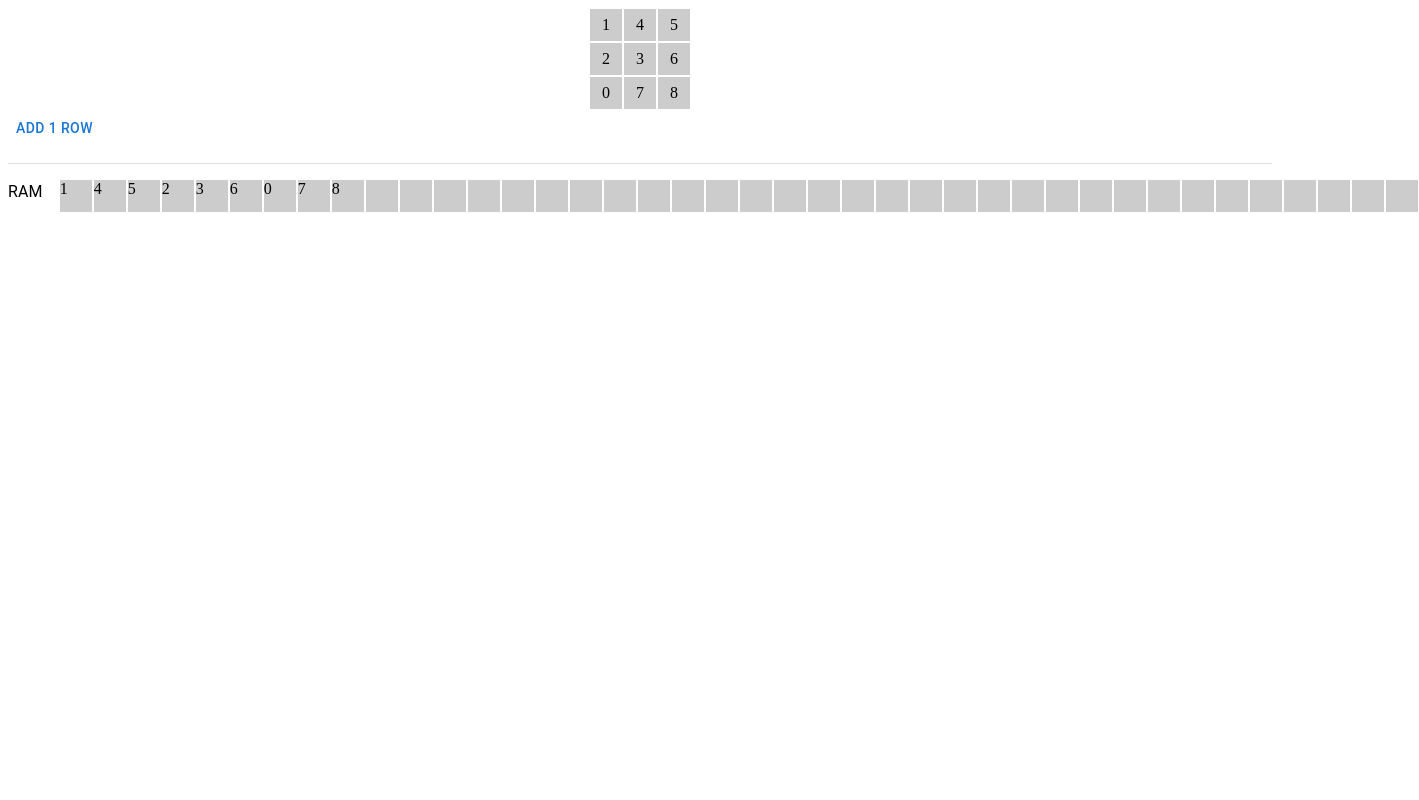
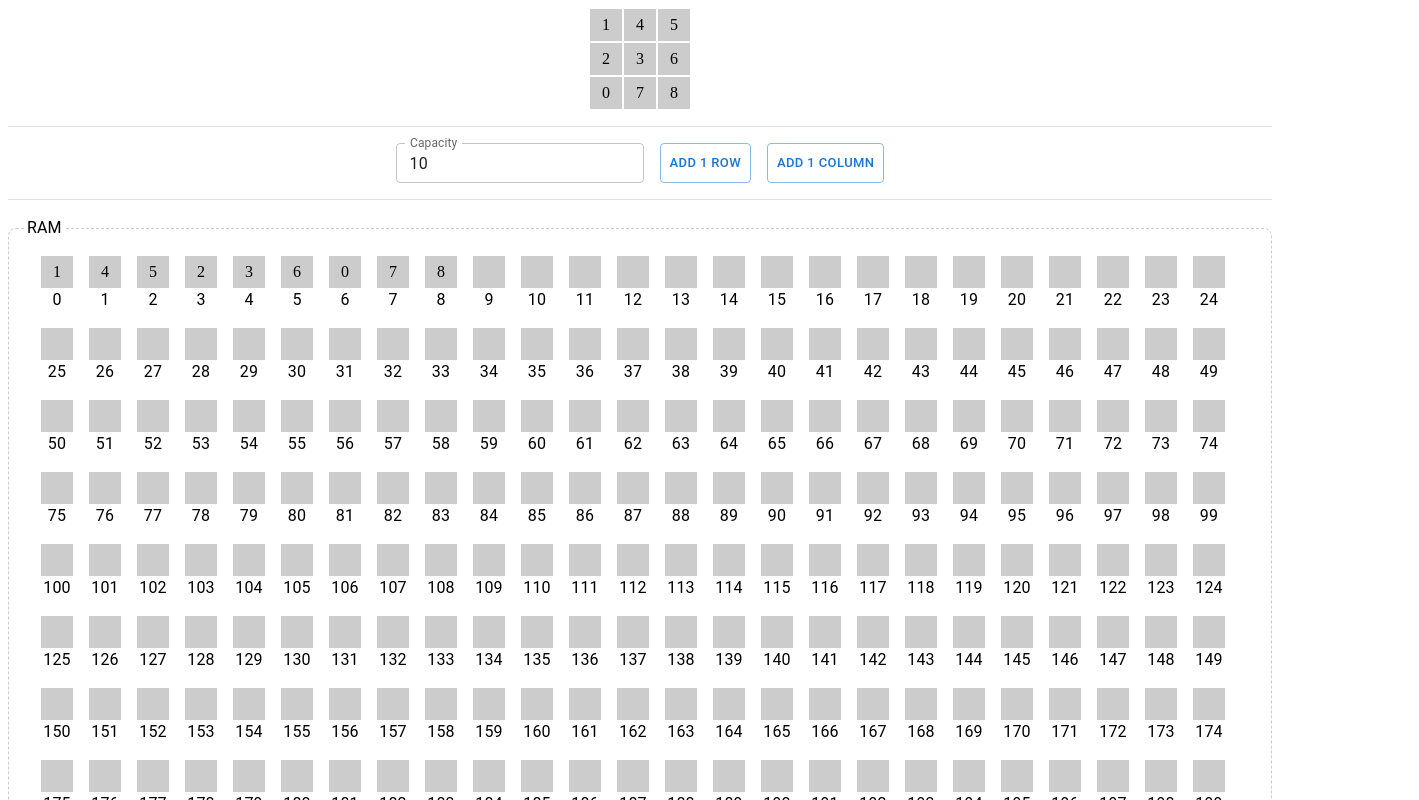
Before and after one commit to dang309/CS523, a React (Vite) app: page / in a window 1280 px wide. Shown: the top 800 px of the page, 1419 px wide, since content can reach past the window. Built offline with nearby package versions, Linux system fonts and the light colour scheme.

Commit message:
add capacity

```diff
--- a/src/App.jsx
+++ b/src/App.jsx
@@ -2,28 +2,52 @@ import { Divider, Stack } from "@mui/material";
 import Ram from "./Ram";
 import Dimension from "./Dimension";
 import { useState } from "react";
-import { DEFAULT_GRID } from "./constants";
+import { DEFAULT_CAPACITY, DEFAULT_GRID } from "./constants";
+import Manipulators from "./Manipulators";
 
 function App() {
   const [grid, setGrid] = useState(DEFAULT_GRID);
+  const [capacity, setCapacity] = useState(DEFAULT_CAPACITY);
 
   const addOneRow = () => {
     const cloneGrid = [...grid];
-    cloneGrid.push(new Array(grid[0].length).fill(0));
+    cloneGrid.push([]);
 
     for (let i = 0; i < grid[0].length; i++) {
       setTimeout(() => {
         // Use Math.floor to get integer values
-        cloneGrid[cloneGrid.length - 1][i] = Math.floor(Math.random() * 9);
+        cloneGrid[cloneGrid.length - 1].push(Math.floor(Math.random() * 9));
         setGrid([...cloneGrid]); // Make sure to use a new reference for state update
-      }, 1000 * (i + 1)); // Adjust the delay based on the index to stagger updates
+      }, 100 * (i + 1)); // Adjust the delay based on the index to stagger updates
     }
+  };
+
+  const addOneColumn = () => {
+    const cloneGrid = [...grid];
+
+    for (let i = 0; i < grid.length; i++) {
+      setTimeout(() => {
+        // Use Math.floor to get integer values
+        cloneGrid[i].push(Math.floor(Math.random() * 9));
+        setGrid([...cloneGrid]); // Make sure to use a new reference for state update
+      }, 100 * (i + 1)); // Adjust the delay based on the index to stagger updates
+    }
+  };
+
+  const handleChangeCapacity = (e) => {
+    setCapacity(e.target.value);
   };
 
   return (
     <Stack spacing={2} divider={<Divider />}>
-      <Dimension grid={grid} addOneRow={addOneRow} />
-      <Ram />
+      <Dimension grid={grid} />
+      <Manipulators
+        capacity={capacity}
+        handleChangeCapacity={handleChangeCapacity}
+        addOneRow={addOneRow}
+        addOneColumn={addOneColumn}
+      />
+      <Ram grid={grid} />
     </Stack>
   );
 }
--- a/src/Dimension.jsx
+++ b/src/Dimension.jsx
@@ -1,9 +1,10 @@
-import { Box, Button, Stack } from "@mui/material";
+import { Box, Stack } from "@mui/material";
 
-const Dimension = ({ grid, addOneRow }) => {
+const Dimension = ({ grid }) => {
   return (
-    <Stack>
     <Stack alignItems="center">
+      <Stack alignItems="center" direction="row">
+        <Stack alignItems="start">
           {grid &&
             grid.map((row, i) => {
               return (
@@ -32,9 +33,6 @@ const Dimension = ({ grid, addOneRow }) => {
               );
             })}
         </Stack>
-
-      <Stack direction="row">
-        <Button onClick={addOneRow}>Add 1 row</Button>
       </Stack>
     </Stack>
   );
--- /dev/null
+++ b/src/Manipulators.jsx
@@ -0,0 +1,27 @@
+import { Button, Stack, TextField } from "@mui/material";
+
+const Manipulators = ({
+  capacity,
+  handleChangeCapacity,
+  addOneRow,
+  addOneColumn,
+}) => {
+  return (
+    <Stack direction="row" justifyContent="center" spacing={2}>
+      <TextField
+        label="Capacity"
+        value={capacity}
+        onChange={handleChangeCapacity}
+        size="small"
+      />
+      <Button onClick={addOneRow} variant="outlined" size="small">
+        Add 1 row
+      </Button>
+      <Button onClick={addOneColumn} variant="outlined" size="small">
+        Add 1 column
+      </Button>
+    </Stack>
+  );
+};
+
+export default Manipulators;
--- a/src/Ram.jsx
+++ b/src/Ram.jsx
@@ -1,31 +1,47 @@
 import { Box, Stack, Typography } from "@mui/material";
-import { DEFAULT_GRID } from "./constants";
 import { useMemo } from "react";
 
-const Ram = () => {
+const MAX_ADDRESS_SPACE = 256;
+
+const Ram = ({ grid }) => {
   const convertMatrixToVectorByRowMajor = useMemo(() => {
-    const result = new Array(DEFAULT_GRID.length * DEFAULT_GRID[0].length).fill(
-      0
-    );
-    DEFAULT_GRID.forEach((row, rIndex) => {
+    if (!grid || (grid && grid.length === 0)) return null;
+    const result = new Array(grid.length * grid[0].length).fill(0);
+    grid.forEach((row, rIndex) => {
       row.forEach((col, cIndex) => {
-        const index = rIndex * DEFAULT_GRID[0].length + cIndex;
-        result[index] = DEFAULT_GRID[rIndex][cIndex];
+        const index = rIndex * grid[0].length + cIndex;
+        result[index] = grid[rIndex][cIndex];
       });
     });
     console.log({ result });
     return result;
-  }, []);
+  }, [grid]);
 
   return (
-    <Stack direction="row" spacing={2}>
-      <Typography>RAM</Typography>
-      <Stack direction="row">
-        {new Array(40).fill(0).map((_, index) => {
-          const value = convertMatrixToVectorByRowMajor[index];
+    <Stack
+      direction="row"
+      spacing={2}
+      component="fieldset"
+      sx={{
+        border: "1px dashed #ccc",
+        borderRadius: 2,
+
+        p: 2,
+      }}
+    >
+      <Typography component="legend">RAM</Typography>
+      <Stack
+        direction="row"
+        justifyContent="flex-start"
+        sx={{ maxWidth: "100%", flexWrap: "wrap", gap: 2 }}
+      >
+        {new Array(MAX_ADDRESS_SPACE).fill(0).map((_, index) => {
+          const value = convertMatrixToVectorByRowMajor
+            ? convertMatrixToVectorByRowMajor[index]
+            : "";
           return (
+            <Stack key={index} alignItems="center">
               <Box
-              key={index}
                 sx={{
                   backgroundColor: "#ccc",
 
@@ -33,11 +49,15 @@ const Ram = () => {
                   minWidth: "32px",
                   height: "32px",
 
-                margin: "0px 1px",
+                  display: "flex",
+                  alignItems: "center",
+                  justifyContent: "center",
                 }}
               >
                 {value}
               </Box>
+              <Typography>{index}</Typography>
+            </Stack>
           );
         })}
       </Stack>
--- a/src/constants.js
+++ b/src/constants.js
@@ -3,3 +3,5 @@ export const DEFAULT_GRID = [
   [2, 3, 6],
   [0, 7, 8],
 ];
+
+export const DEFAULT_CAPACITY = 10;
```
Lines whose indentation alone changed are shown as unchanged.
